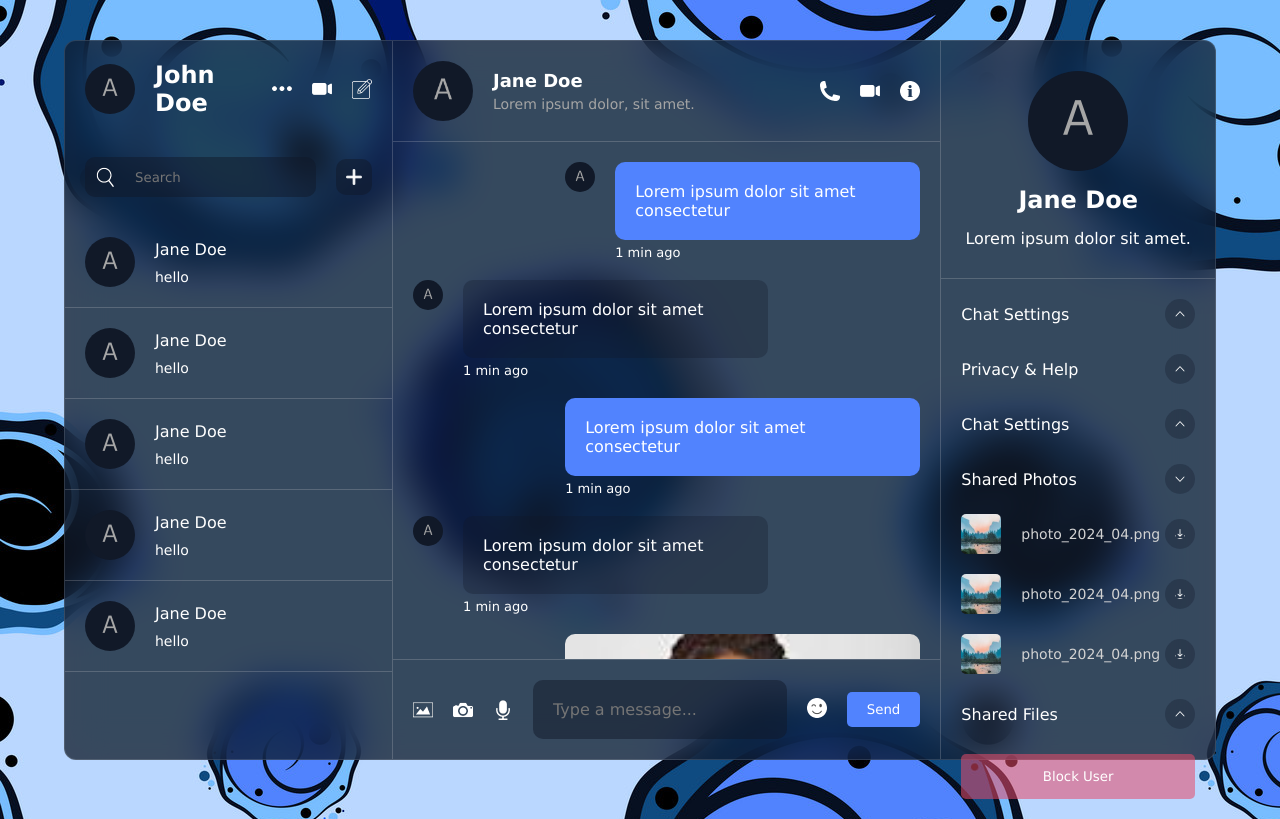
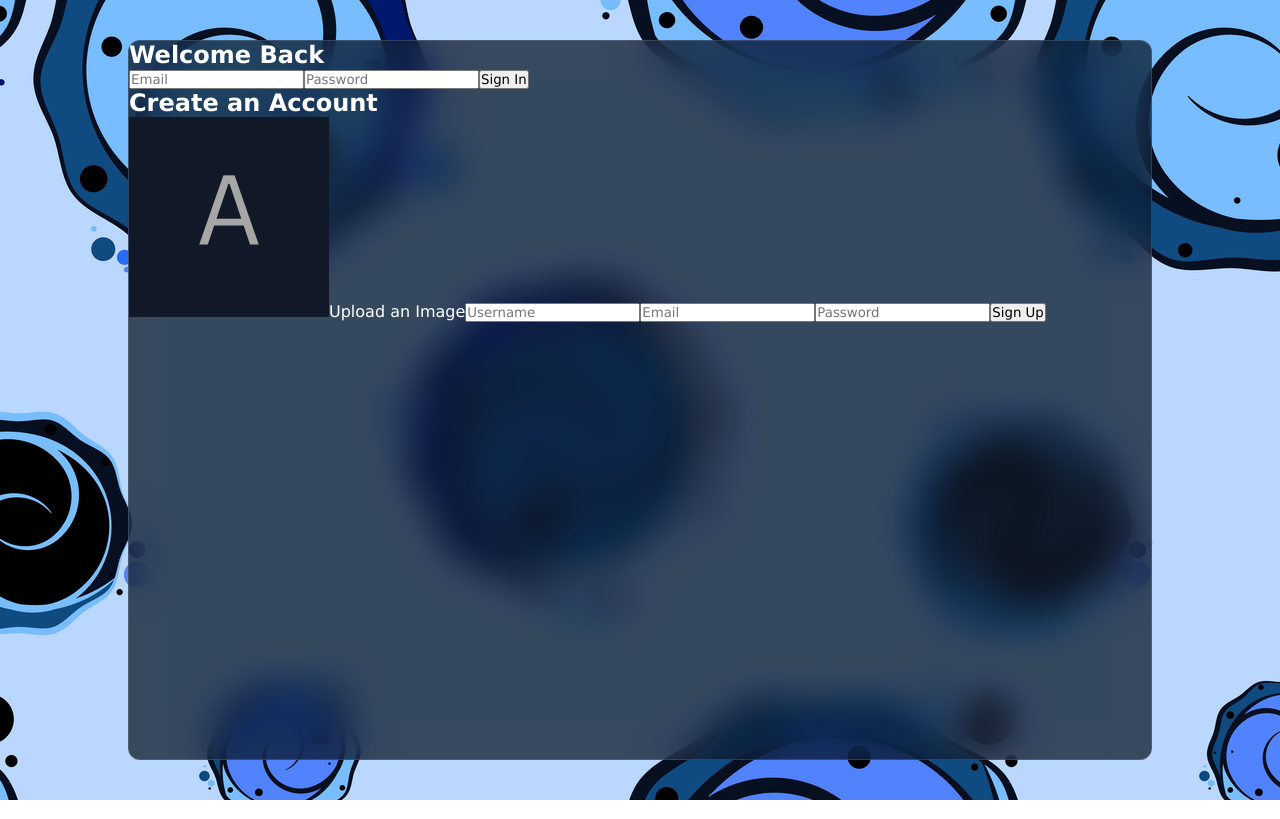
Before and after one commit to matthewloweng/firebase-chat-app, a React (Vite) app: page / in a window 1280 px wide. Built offline with nearby package versions, Linux system fonts and the light colour scheme.

Commit message:
setting up login page

```diff
--- a/src/App.jsx
+++ b/src/App.jsx
@@ -1,13 +1,23 @@
 import List from "./components/list/List"
 import Chat from "./components/chat/Chat"
 import Detail from "./components/detail/Detail"
+import Login from "./components/login/Login"
 
 const App = () => {
+
+  const user = false;
+
   return (
     <div className='container'>
-      <List/>
-      <Chat/>
-      <Detail/>
+      {user ? (
+        <>
+          <List />
+          <Chat />
+          <Detail />
+        </>
+      ) : (
+        <Login />
+      )}
     </div>
   )
 }
--- a/src/components/detail/Detail.jsx
+++ b/src/components/detail/Detail.jsx
@@ -63,6 +63,7 @@ const Detail = () => {
                     </div>
                 </div>
                 <button>Block User</button>
+                <button className="logout">Logout</button>
 
             </div>
         </div>
--- /dev/null
+++ b/src/components/login/Login.jsx
@@ -0,0 +1,50 @@
+import { useState } from "react";
+import "./login.css"
+
+const Login = () => {
+
+    const [avatar,setAvatar] = useState({
+        file:null,
+        url:""
+    })
+
+    const handleAvatar = e => {
+
+        if(e.target.files[0]){
+            setAvatar({
+                file:e.target.files[0],
+                url: URL.createObjectURL(e.target.files[0])
+            })
+        }
+
+    }
+
+    return (
+        <div className="login">
+            <div className="item">
+                <h2>Welcome Back</h2>
+                <form>
+                    <input type="text" placeholder="Email" name="email" />
+                    <input type="password" placeholder="Password" name="password" />
+                    <button>Sign In</button>
+                </form>
+            </div>
+            <div className="separator"></div>
+            <div className="item">
+                <h2>Create an Account</h2>
+                <form>
+                    <label htmlFor="file">
+                        <img src={avatar.url || "./avatar.png"} alt="" />
+                        Upload an Image</label>
+                    <input type="file" id="file" style={{display:"none"}} onChange={handleAvatar}/>
+                    <input type="text" placeholder="Username" name="username" />
+                    <input type="text" placeholder="Email" name="email" />
+                    <input type="password" placeholder="Password" name="password" />
+                    <button>Sign Up</button>
+                </form>
+            </div>
+        </div>
+    )
+}
+
+export default Login
--- /dev/null
+++ b/src/components/login/login.css
@@ -0,0 +1,3 @@
+.login{
+
+}
--- a/src/index.css
+++ b/src/index.css
@@ -16,7 +16,7 @@ body {
 }
 
 .container{
-  width: 90vw;
+  width: 80vw;
   height: 90vh;
   background: rgba(17, 25, 40, 0.75);
   backdrop-filter: blur(19px) saturate(180%);
```
Also changed, not shown: src/components/chat/Chat.jsx (+10 -3 lines).
